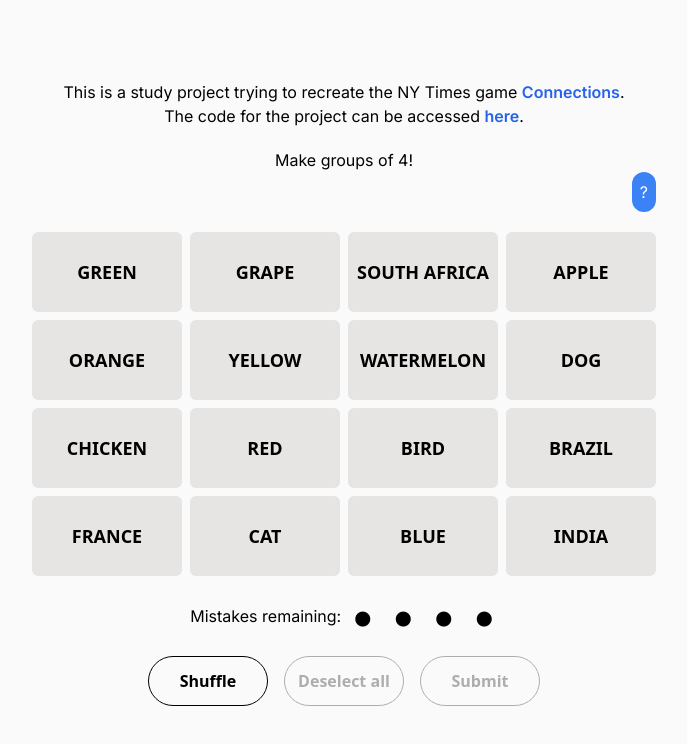
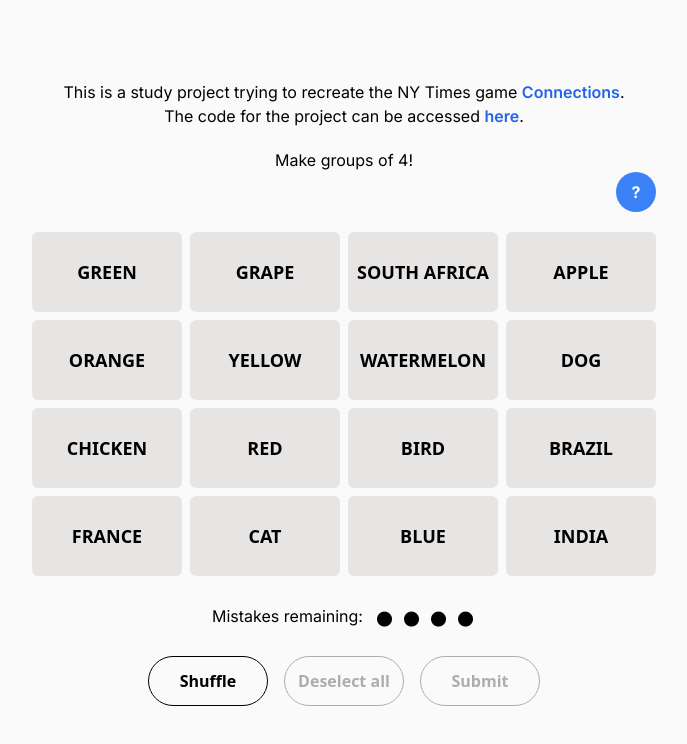
Before and after one commit to feliperost/connections, a Next.js app: page / in a window 1280 px wide. Shown: the top 744 px of the page, without its empty margins (296-983 px from the left). Built offline with nearby package versions, Linux system fonts and the light colour scheme.

Commit message:
style: fade effect for mistakes remaining

```diff
--- a/app/page.tsx
+++ b/app/page.tsx
@@ -178,7 +178,7 @@ export default function Home() {
         <div className="mt-5">Make groups of 4!</div>
 
         <div className="self-end relative mb-5">
-          <button onClick={openHelp} className="absolute top-0 right-0 bg-blue-500 text-white p-2 rounded-full hover:bg-blue-400 transition">?</button>
+          <button onClick={openHelp} className="absolute top-0 right-0 p-2 w-[40px] rounded-full bg-blue-500 text-white font-bold hover:bg-blue-400 transition">?</button>
           {isHelpVisible && <HelpModal closeHelp={closeHelp} />}
         </div>
       </div>
@@ -230,10 +230,18 @@ export default function Home() {
 
           {/* display of mistakes, reaches game over if mistakesRemaining is 0.
           .repeat repeats "•" according to number of mistakes remaining. */}
-          <div className="flex items-center justify-start w-100 my-4">
+          <div className="flex items-center justify-center w-full my-4">
             <p>Mistakes remaining:</p>
-            <span className="ml-2 text-5xl">
-              {"• ".repeat(mistakesRemaining)}
+            <span className="ml-2 text-5xl w-[105px] flex justify-start">
+              {/* creates a array of 4 elements (our player tries) and assign and index to them, using "_" to ignore the first argument of the function as we will only use their index. later, it applies opacity 100 when mistakesRemaining is bigger than the index, and applies opacity 0 when mistakesRemaining is smaller than the index (meaning a mistake has been made)*/}
+              {Array.from({ length: 4 }, (_, index) => (
+                <span
+                  key={index}
+                  className={`transition-opacity duration-450 ${
+                    index < mistakesRemaining ? 'opacity-100' : 'opacity-0'
+                  }`}>•
+                </span>
+              ))}
             </span>
           </div>
 
```
